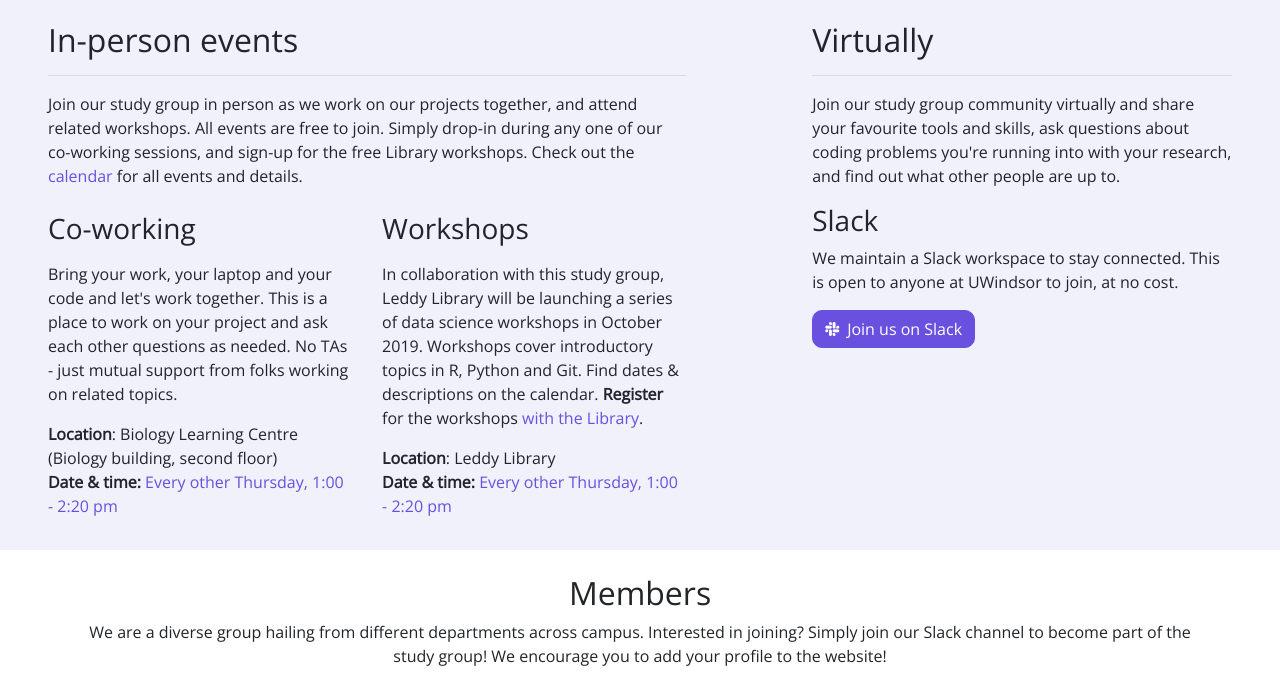
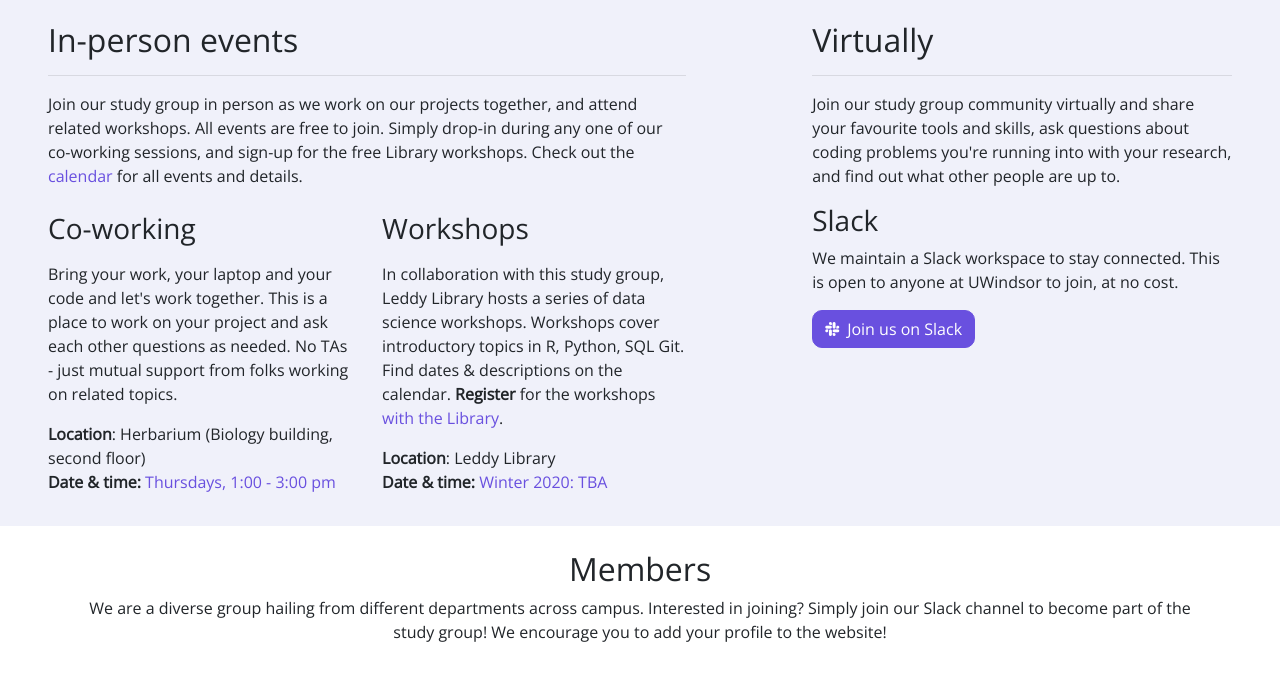
Before and after one commit to rreka/study-windsor-website, a plain HTML site: page index.html in a window 1280 px wide. Shown: the part 688-1369 px from the top of the page. Drawn offline with nearby package versions, Linux system fonts and the light colour scheme; grey boxes are pictures that could not be loaded.

Commit message:
Update index.html

```diff
--- a/index.html
+++ b/index.html
@@ -147,18 +147,18 @@
           <div class="py-2">
             <h3>Co-working</h3>
             <p class="pt-2">Bring your work, your laptop and your code and let's work together. This is a place to work on your project and ask each other questions as needed. No TAs - just mutual support from folks working on related topics.</p>
-            <b>Location</b>: Biology Learning Centre (Biology building, second floor)
+            <b>Location</b>: Herbarium (Biology building, second floor)
             <br>
-            <b>Date & time:</b> <a href="calendar.html">Every other Thursday, 1:00 - 2:20 pm</a>
+            <b>Date & time:</b> <a href="calendar.html">Thursdays, 1:00 - 3:00 pm</a>
           </div>
         </div>
         <div class="col-lg-6">
           <div class="py-2">
             <h3>Workshops</h3>
-            <p class="pt-2">In collaboration with this study group, Leddy Library will be launching a series of data science workshops in October 2019. Workshops cover introductory topics in R, Python and Git. Find dates & descriptions on the calendar. <b>Register</b> for the workshops <a href="https://forms.gle/JEqVLvUuDE9Uydpm9" target="_blank">with the Library</a>.</p>
+            <p class="pt-2">In collaboration with this study group, Leddy Library hosts a series of data science workshops. Workshops cover introductory topics in R, Python, SQL Git. Find dates & descriptions on the calendar. <b>Register</b> for the workshops <a href="http://leddy.uwindsor.ca" target="_blank">with the Library</a>.</p>
             <b>Location</b>: Leddy Library
             <br>
-            <b>Date & time:</b> <a href="calendar.html">Every other Thursday, 1:00 - 2:20 pm</a>
+            <b>Date & time:</b> <a href="calendar.html">Winter 2020: TBA</a>
           </div>
         </div>
       </div>
```
